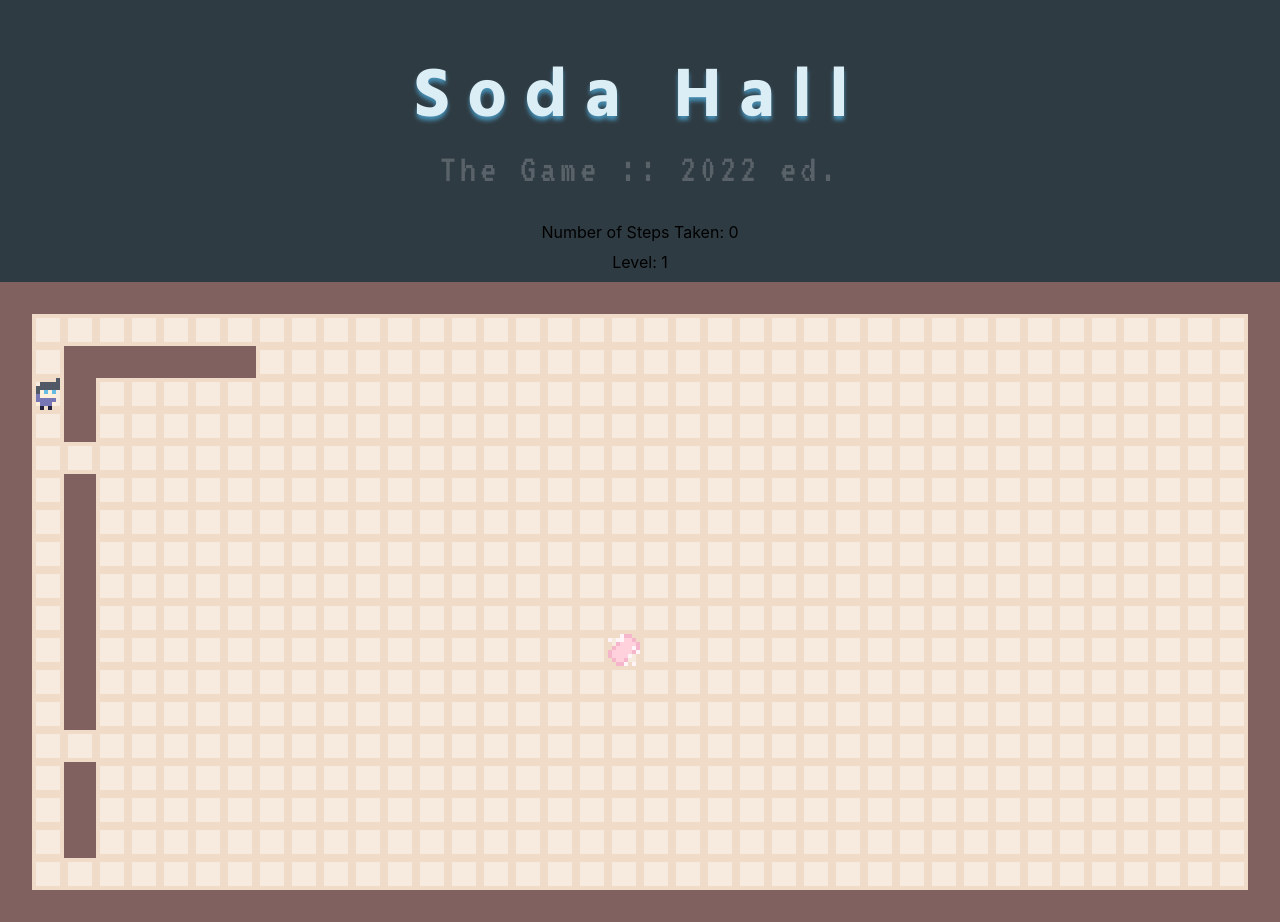
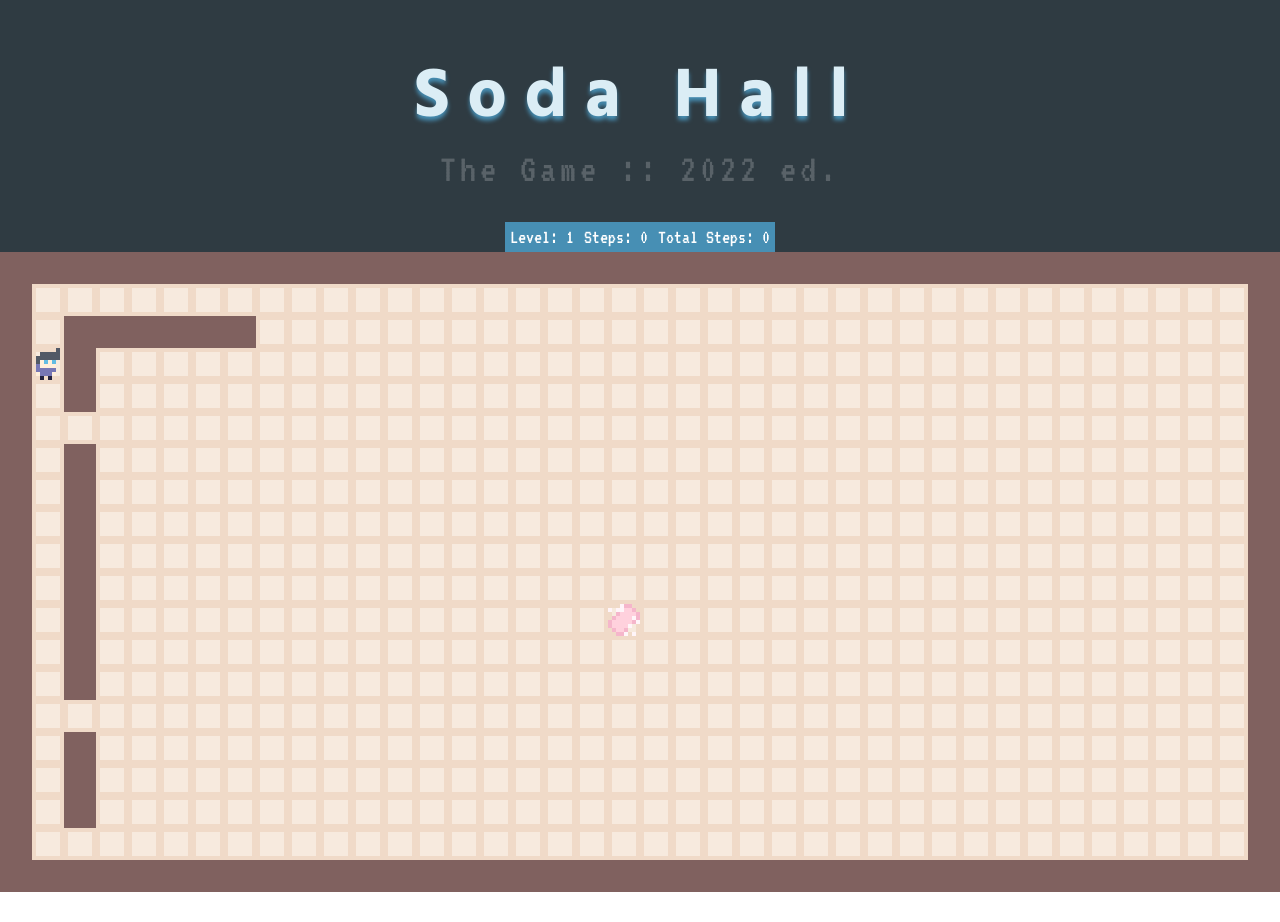
Before and after one commit to nartcire/CS198FinalProject, a React (Create React App) app: page / in a window 1280 px wide. After the commit the page ends 892 px from the top, so only its background shows below. Built offline with nearby package versions, Linux system fonts and the light colour scheme.

Commit message:
GUI for steps / totalsteps / level

```diff
--- a/src/App.js
+++ b/src/App.js
@@ -7,8 +7,6 @@ const App = () => {
   return (
     <div className="page">
       <div className="title">
-        <div className="rightTriangle"></div>
-        <div className="leftTriangle"></div>
         <h1>Soda Hall</h1>
         <h2>The Game :: 2022 ed.</h2>
       </div>
--- a/src/Components/Board.jsx
+++ b/src/Components/Board.jsx
@@ -3,6 +3,7 @@ import Tile from "./Tile.jsx";
 import "../Styles/Board.css";
 import Counter from "./Counter.jsx";
 import FloorCounter from "./FloorCounter.jsx";
+import TotalCounter from "./TotalCounter.jsx";
 
 let level = 1;
 
@@ -115,6 +116,7 @@ const Board = () => {
   let beat = false;
   let currentCharacterSprite = 2;
   let [numOfSteps, setNumOfSteps] = useState(0);
+  let [totalNumOfSteps, setTotalNumOfSteps] = useState(0);
   let [enemy1XY, setEnemy1XY] = useState([11, 19]);
   let [enemy2XY, setEnemy2XY] = useState([18, 1]);
   let [enemy3XY, setEnemy3XY] = useState([1, 38]);
@@ -248,7 +250,7 @@ const Board = () => {
     }
 
     if (isValidXY(currentXY[0], currentXY[1])) {
-      incrementCounter();
+      incrementCounters();
       let key = isKey(currentXY[0], currentXY[1]);
 
       if (key) {
@@ -270,6 +272,7 @@ const Board = () => {
 
       if (beat) {
         level ++;
+        resetCounter();
         currentCharacterSprite = 2;
         updateXY(currentXY[0], currentXY[1]);
         if (level === 2) {
@@ -307,14 +310,22 @@ const Board = () => {
     setBoard(Board);
   }
 
-  const incrementCounter = () => {
+  const incrementCounters = () => {
     numOfSteps++;
+    totalNumOfSteps++
+    setTotalNumOfSteps(totalNumOfSteps);
     setNumOfSteps(numOfSteps);
-    console.log(numOfSteps);
   }
 
   const soapPenalty = () => {
     numOfSteps += 5;
+    totalNumOfSteps += 5;
+    setTotalNumOfSteps(totalNumOfSteps);
+    setNumOfSteps(numOfSteps);
+  }
+
+  const resetCounter = () => {
+    numOfSteps = 0;
     setNumOfSteps(numOfSteps);
   }
 
@@ -424,8 +435,11 @@ const Board = () => {
 
   return (
     <div className="gameWrapper">
-      <Counter numSteps={numOfSteps}></Counter>
-      <FloorCounter levelNum={level}></FloorCounter>
+      <div className="Counters">
+        <FloorCounter levelNum={level}></FloorCounter>
+        <Counter numSteps={numOfSteps}></Counter>
+        <TotalCounter numSteps={totalNumOfSteps}></TotalCounter>
+      </div>
       <div className="board">{display(convertBoard())}</div>
     </div>
   );
--- a/src/Components/Counter.jsx
+++ b/src/Components/Counter.jsx
@@ -2,7 +2,7 @@ import React from 'react';
 
 const Counter = (props) => {
     return(
-        <div>Number of Steps Taken: {props.numSteps}</div>
+        <div>Steps: {props.numSteps}</div>
     );
 }
 
--- /dev/null
+++ b/src/Components/TotalCounter.jsx
@@ -0,0 +1,9 @@
+import React from "react";
+
+const TotalCounter = (props) => {
+    return(
+        <div>Total Steps: {props.numSteps}</div>
+    );
+}
+
+export default TotalCounter;
--- a/src/Styles/Board.css
+++ b/src/Styles/Board.css
@@ -8,6 +8,21 @@
 .gameWrapper {
     display: flex;
     flex-direction: column;
+    justify-content: center;
+}
+
+.Counters {
+    display: flex;
+    flex-direction: row;
+    justify-content: center;
     align-items: center;
-    gap: 10px;
+    font-family: VT323;
+    color: #FFFFFF;
+    width: 1280px;
 }
+
+.Counters>* {
+    background: #478FB4;
+    padding: 5px;
+    font-size: 20px;
+}
```
